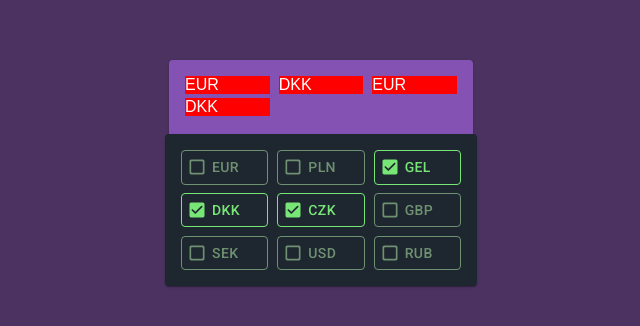
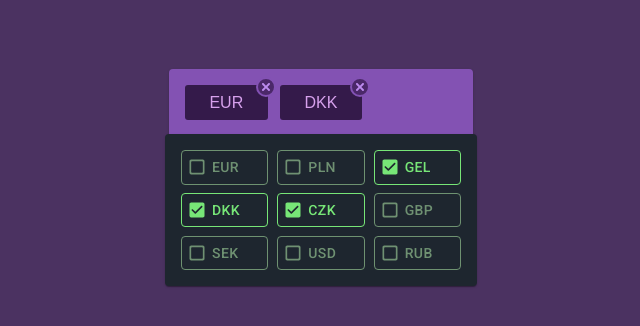
Before and after one commit to ritvarsbiksis/currency-selection-component, a React (Create React App) app: page / in a window 1280 px wide. Shown: the part 146-472 px from the top of the page, without its empty margins (319-959 px from the left). Built offline with nearby package versions, Linux system fonts and the light colour scheme.

Commit message:
GridContainer componet update CurrencyTxtBox component update CloseIconBtn create

```diff
--- a/src/components/CurrenciesBlock/CurrenciesBlock.tsx
+++ b/src/components/CurrenciesBlock/CurrenciesBlock.tsx
@@ -29,7 +29,7 @@ class _CurrenciesBlock extends Component<CurrenciesBlockProps> {
 
     return (
       <Paper {...{ className: classes.root }}>
-        <GridContainer {...{ rows }}>{this.renderButtonList()}</GridContainer>
+        <GridContainer {...{ height: `calc(${rows} * 40px)` }}>{this.renderButtonList()}</GridContainer>
       </Paper>
     )
   }
--- a/src/components/GridContainer.tsx
+++ b/src/components/GridContainer.tsx
@@ -13,14 +13,14 @@ const styleGridContainer = (theme: Theme) =>
 
 interface GridContainerProps extends WithStyles<typeof styleGridContainer> {
   children: React.ReactNode
-  rows: number
+  height: string
 }
 
-const _GridContainer = ({ classes, children, rows = 3 }: GridContainerProps) => {
+const _GridContainer = ({ classes, children, height }: GridContainerProps) => {
   return (
     <div
       {...{
-        style: { height: `calc(${rows} * 40px)` },
+        style: { height },
         className: classes.root
       }}>
       {children}
--- /dev/null
+++ b/src/components/SelectedCurrencyBlock/CloseIconBtn.tsx
@@ -0,0 +1,50 @@
+import React from 'react'
+import { Theme, WithStyles, withStyles, createStyles } from '@material-ui/core/styles'
+import IconButton from '@material-ui/core/IconButton'
+import SvgIcon, { SvgIconProps } from '@material-ui/core/SvgIcon'
+
+const styleCloseIconBtn = (theme: Theme) =>
+  createStyles({
+    root: {
+      width: 20,
+      position: 'absolute',
+      height: 20,
+      backgroundColor: '#4b2869',
+      border: 'solid 2px #8352b4',
+      padding: 0,
+      right: -8,
+      top: -8,
+      overflow: 'hidden',
+      '&:hover': {
+        backgroundColor: 'rgb(202, 146, 243)',
+        '& svg': {
+          fill: '#341a4a'
+        }
+      }
+    },
+    icon: {
+      height: 8,
+      width: 8,
+      fill: '#bd8bef'
+    }
+  })
+
+interface CloseIconBtnProps extends WithStyles<typeof styleCloseIconBtn> {}
+
+const HomeIcon = (props: SvgIconProps) => {
+  return (
+    <SvgIcon {...props}>
+      <path d='M27.948,20.878L40.291,8.536c1.953-1.953,1.953-5.119,0-7.071c-1.951-1.952-5.119-1.952-7.07,0L20.878,13.809L8.535,1.465 c-1.951-1.952-5.119-1.952-7.07,0c-1.953,1.953-1.953,5.119,0,7.071l12.342,12.342L1.465,33.22c-1.953,1.953-1.953,5.119,0,7.071 C2.44,41.268,3.721,41.755,5,41.755c1.278,0,2.56-0.487,3.535-1.464l12.343-12.342l12.343,12.343 c0.976,0.977,2.256,1.464,3.535,1.464s2.56-0.487,3.535-1.464c1.953-1.953,1.953-5.119,0-7.071L27.948,20.878z' />
+    </SvgIcon>
+  )
+}
+
+const _CloseIconBtn = ({ classes }: CloseIconBtnProps) => {
+  return (
+    <IconButton {...{ className: classes.root, 'aria-label': 'close' }}>
+      <HomeIcon {...{ className: classes.icon, viewBox: '0 0 42 42' }} />
+    </IconButton>
+  )
+}
+
+export const CloseIconBtn = withStyles(styleCloseIconBtn)(_CloseIconBtn)
--- a/src/components/SelectedCurrencyBlock/CurrencyTxtBox.tsx
+++ b/src/components/SelectedCurrencyBlock/CurrencyTxtBox.tsx
@@ -1,22 +1,26 @@
 import React, { Component } from 'react'
-import { Theme, WithStyles, withStyles } from '@material-ui/core/styles'
+import { Theme, WithStyles, withStyles, createStyles } from '@material-ui/core/styles'
+import { CloseIconBtn } from './CloseIconBtn'
 // import cx from 'classnames'
 
-const styleCurrencyTxtBox = (theme: Theme) => {
-  return {
+const styleCurrencyTxtBox = (theme: Theme) =>
+  createStyles({
     root: {
-      color: 'white',
-      // width: '50px',
-      heigh: '20px',
-      backgroundColor: 'red',
-      flexBasis: 'calc(33.33% - 6px)',
-      marginRight: 9,
+      display: 'inline-flex',
+      position: 'relative',
+      color: 'rgba(233, 176, 255, 0.9)',
+      height: 35,
+      flexBasis: 'calc(33.33% - 8px)',
+      alignItems: 'center',
+      marginRight: 12,
+      justifyContent: 'center',
+      backgroundColor: 'rgba(26, 7, 39, 0.75)',
+      borderRadius: 3,
       '&:nth-child(3n+3)': {
         marginRight: 0
       }
     }
-  }
-}
+  })
 
 export interface CurrencyTxtBoxProps extends WithStyles<typeof styleCurrencyTxtBox> {}
 
@@ -24,7 +28,12 @@ class _CurrencyTxtBox extends Component<CurrencyTxtBoxProps> {
   render () {
     const { classes, children } = this.props
 
-    return <div {...{ className: classes.root }}>{children}</div>
+    return (
+      <div {...{ className: classes.root }}>
+        {children}
+        <CloseIconBtn />
+      </div>
+    )
   }
 }
 
--- a/src/components/SelectedCurrencyBlock/SelectedCurrencyBlock.tsx
+++ b/src/components/SelectedCurrencyBlock/SelectedCurrencyBlock.tsx
@@ -10,7 +10,7 @@ const styleSelectedCurrencyBlock = (theme: Theme) =>
   createStyles({
     root: {
       bottom: '50%',
-      minHeight: 162,
+      height: 153,
       top: 'unset',
       zIndex: 5,
       backgroundColor: 'rgba(158, 99, 220, 0.67)',
@@ -27,12 +27,11 @@ class _SelectedCurrencyBlock extends Component<SelectedCurrencyBlockProps> {
   render () {
     const { classes } = this.props
     // const rows: number = _.ceil(availableCurrency.length / 3)
+    const rows = 1
 
     return (
       <Paper {...{ className: classes.root }}>
-        <GridContainer {...{ rows: 1 }}>
-          <CurrencyTxtBox>EUR</CurrencyTxtBox>
-          <CurrencyTxtBox>DKK</CurrencyTxtBox>
+        <GridContainer {...{ height: `calc(${rows} * 35px)` }}>
           <CurrencyTxtBox>EUR</CurrencyTxtBox>
           <CurrencyTxtBox>DKK</CurrencyTxtBox>
         </GridContainer>
```
